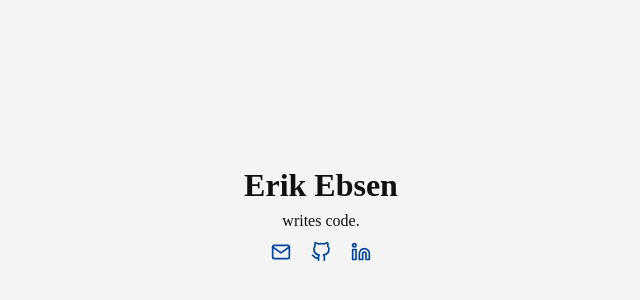
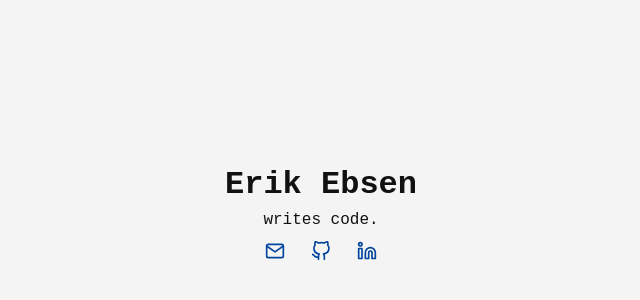
Before and after one commit to ebsen/ebsen.github.io, a plain HTML site: page index.html in a window 1280 px wide. Shown: the part 186-486 px from the top of the page, without its empty margins (319-959 px from the left). Drawn offline with Linux system fonts and the light colour scheme.

Commit message:
Oh, Edge, you dumb

```diff
--- a/index.html
+++ b/index.html
@@ -34,7 +34,7 @@
       html {
         background: var(--near-white);
         color: var(--near-black);
-        font-family: ui-monospace;
+        font-family: ui-monospace, monospace;
       }
       .feather {
         width: 1.75rem; /*24px;*/
```
